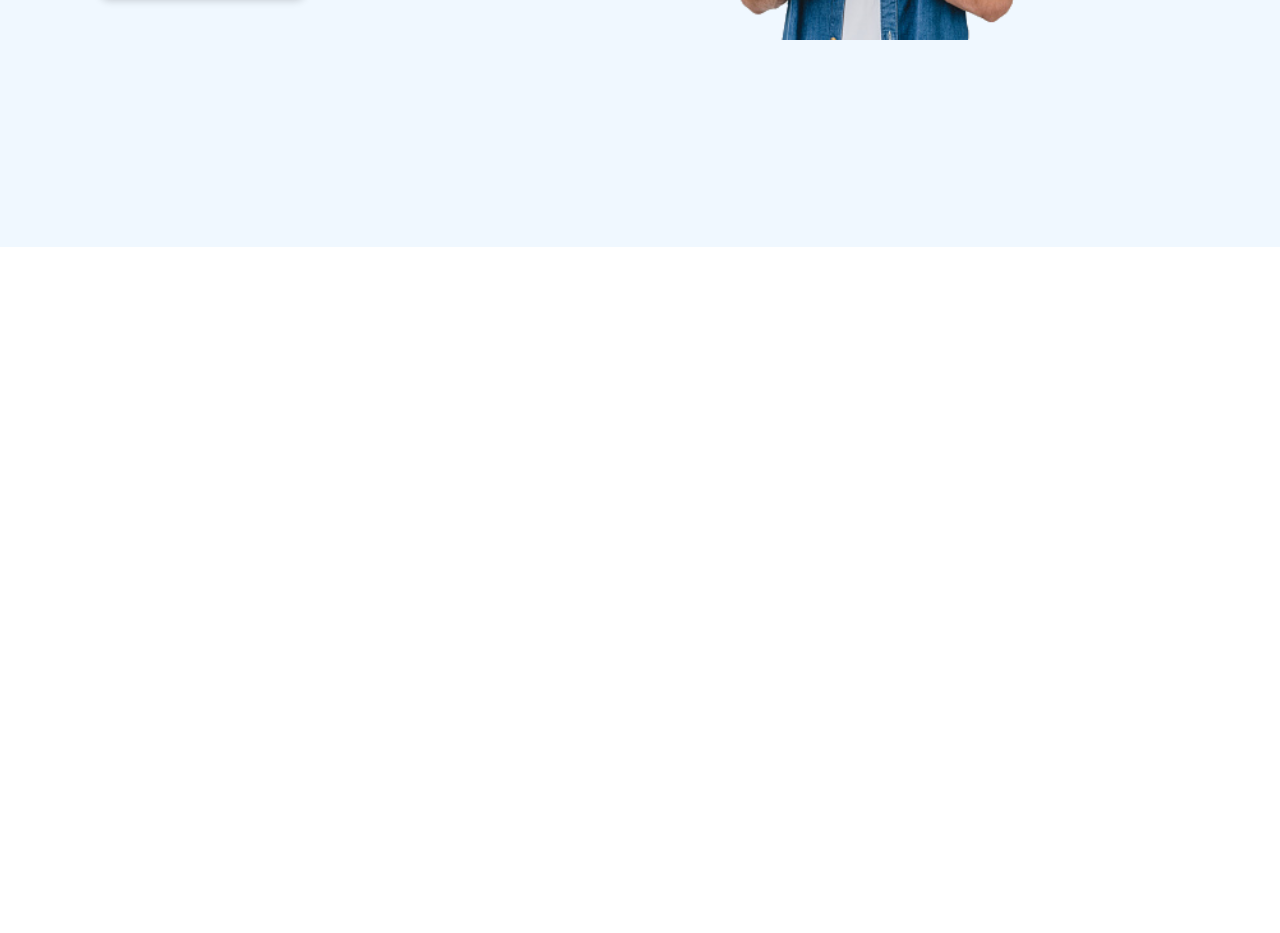
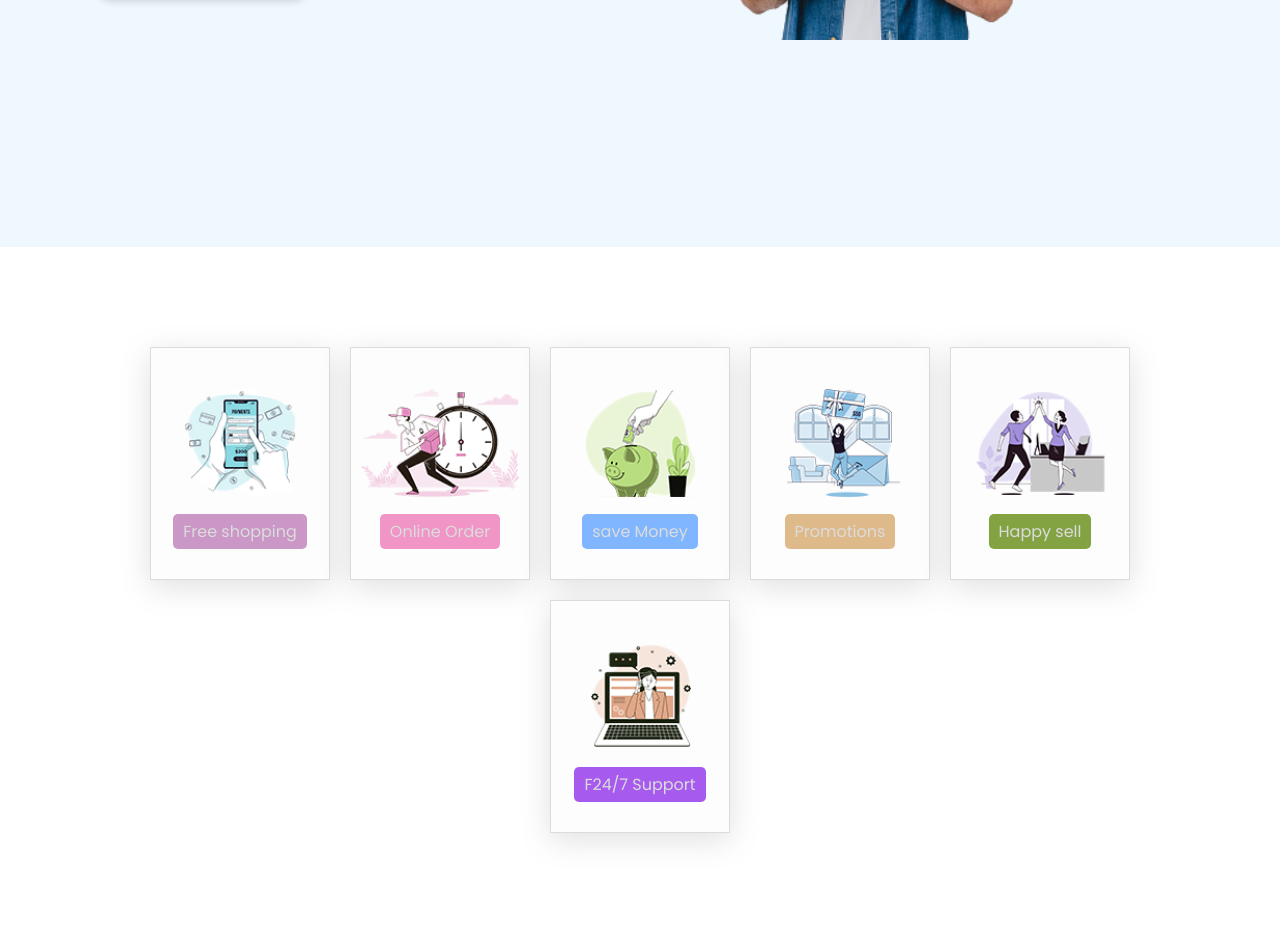
Before and after one commit to zohirul22/E-commorce-website, a plain HTML site: page index.html in a window 1280 px wide. Shown: the part 594-1527 px from the top of the page. Before the commit the page ends 841 px from the top, so only its background shows below. Drawn offline with nearby package versions, Linux system fonts and the light colour scheme.

Commit message:
feature section

```diff
--- a/StyleCss/index.css
+++ b/StyleCss/index.css
@@ -12,6 +12,10 @@
     scroll-behavior: smooth;
     list-style: none;
 
+}
+
+.line-padding {
+    padding: 100px 80px;
 }
 
 :root {
@@ -52,7 +56,7 @@
     justify-content: space-between;
     background-color: transparent;
     z-index: 1;
-    background-color: #fdfdfd;
+    background-color: #fdfdfd56;
     box-shadow: rgba(100, 100, 111, 0.2) 0px 7px 29px 0px;
 }
 
@@ -71,6 +75,11 @@
     font-weight: 500;
     margin-right: 3.2rem;
     transition: .2s ease
+}
+
+.cart-icon {
+    font-size: 25px;
+    color: black;
 }
 
 .navber-list li a:hover,
@@ -143,3 +152,65 @@
 }
 
 /***** btn css ****/
+
+/***** feature css ****/
+
+.feature {
+    display: flex;
+    justify-content: center;
+    align-items: center;
+    flex-wrap: wrap;
+    gap: 20px;
+}
+
+.feature .feature-box {
+    width: 180px;
+    background-color: #fdfdfd;
+    box-shadow: rgba(100, 100, 111, 0.2) 0px 7px 29px 0px;
+    border: 1px solid gainsboro;
+    padding: 30px 10px;
+    text-align: center;
+    transition: .5s;
+
+}
+
+.feature .feature-box:hover {
+    box-shadow: rgba(50, 50, 93, 0.25) 0px 30px 60px -12px inset, rgba(0, 0, 0, 0.3) 0px 18px 36px -18px inset;
+
+}
+
+.feature-box img {
+    width: 100%;
+    padding: 10px 0;
+}
+
+.feature-box h4 {
+    display: inline-block;
+    background-color: rgb(202, 151, 198);
+    color: gainsboro;
+    padding: 5px 10px;
+    font-weight: 400;
+    border-radius: 5px;
+}
+
+.feature .feature-box:nth-child(2) h4 {
+    background-color: rgb(241, 148, 198);
+}
+
+.feature .feature-box:nth-child(3) h4 {
+    background-color: rgb(127, 182, 255);
+}
+
+.feature .feature-box:nth-child(4) h4 {
+    background-color: rgba(222, 184, 135, 0.973);
+}
+
+.feature .feature-box:nth-child(5) h4 {
+    background-color: rgb(131, 163, 67);
+}
+
+.feature .feature-box:nth-child(6) h4 {
+    background-color: rgb(167, 91, 238);
+}
+
+/***** feature css ****/
--- a/index.html
+++ b/index.html
@@ -23,7 +23,7 @@
             <li><a href="about.html">About</a></li>
             <li><a href="blog.html">Blog</a></li>
             <li><a href="contract.html">Contract </a></li>
-            <li><a href="cart.html"><i class='bx bxs-shopping-bag'></i> </a></li>
+            <a class="cart-icon" href="cart.html"><i class='bx bxs-shopping-bag'></i> </a>
         </ul>
 
     </navber>
@@ -43,7 +43,34 @@
         </div>
     </section>
     <!-- bannar section -->
-
+    <!-- features section -->
+    <section class="feature line-padding">
+        <div class="feature-box">
+            <img src="img/features/f1.png" alt="">
+            <h4>Free shopping</h4>
+        </div>
+        <div class="feature-box">
+            <img src="img/features/f2.png" alt="">
+            <h4>Online Order</h4>
+        </div>
+        <div class="feature-box">
+            <img src="img/features/f3.png" alt="">
+            <h4>save Money</h4>
+        </div>
+        <div class="feature-box">
+            <img src="img/features/f4.png" alt="">
+            <h4>Promotions</h4>
+        </div>
+        <div class="feature-box">
+            <img src="img/features/f5.png" alt="">
+            <h4>Happy sell</h4>
+        </div>
+        <div class="feature-box">
+            <img src="img/features/f6.png" alt="">
+            <h4>F24/7 Support</h4>
+        </div>
+    </section>
+    <!-- features section -->
 
 
 
```
